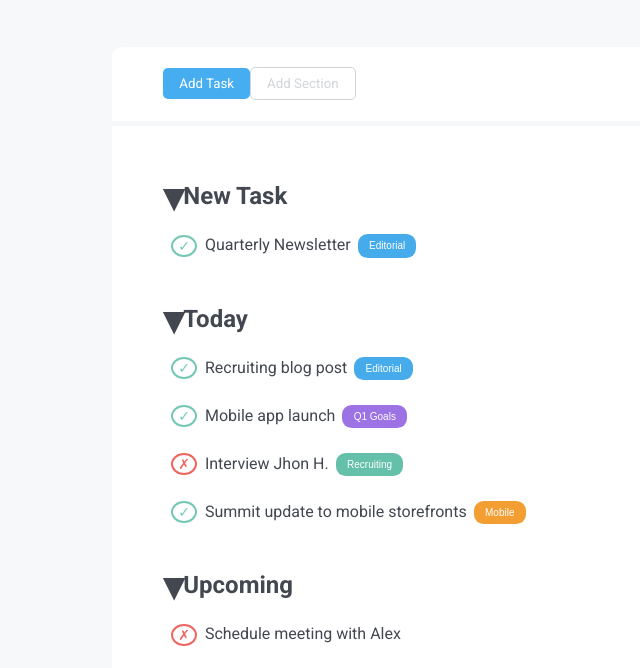
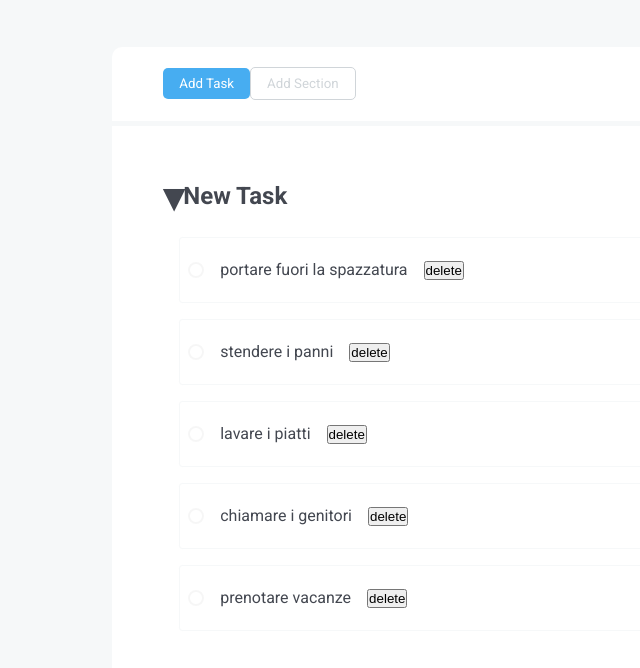
Before and after one commit to LivingtonMerello98/vue-todolist, a plain HTML site: page index.html in a window 1280 px wide. Shown: the part 123-791 px from the top of the page, without its empty margins (16-656 px from the left). Drawn offline with nearby package versions, Linux system fonts and the light colour scheme.

Commit message:
[upd] milestone 1

```diff
--- a/index.html
+++ b/index.html
@@ -35,45 +35,17 @@
                             <!-- new task -->
                             <h2><span class="triangle-icon">&blacktriangledown;</span>New Task</h2>
                             <ul>
-                                <li><span class="checked">&#x2713;</span>Quarterly Newsletter <button class="cta-list editorial">Editorial</button></li>
-                            </ul>
-                        </div>
-                        <div class="list">
-                            <!-- today -->
-                            <h2><span class="triangle-icon">&blacktriangledown;</span>Today</h2>
-                            <ul>
-                                <li>
-                                    <span class="checked">&#x2713;</span>Recruiting blog post <button class="cta-list editorial">Editorial</button>
-                                </li>
-                                <li>
-                                    <span class="checked">&#x2713;</span>Mobile app launch <button class="cta-list q1_goals">Q1 Goals</button>
-                                </li>
-                                <li>
-                                    <span class="un-checked">&#x2717;</span>Interview Jhon H. <button class="cta-list recruiting">Recruiting</button>
-                                </li>
-                                <li>
-                                    <span class="checked">&#x2713;</span>Summit update to mobile storefronts <button class="cta-list mobile">Mobile</button>
+                                <!-- lista su cui iterare -->
+                                <li class="style" v-for="(task, index) in taskList" :key="index">
+                                    <div>
+                                        <input type="checkbox" :id="'to-do-'+ index" v-model="task.selected" class="checkbox">
+                                        <label :for="'to-do-'+ index">{{task['to-do']}}</label>
+                                        <button style="margin-left: 1rem;" @click="removeTask(index)">delete</button>
+                                    </div>
                                 </li>
                             </ul>
                         </div>
-                        <div class="list">
-                            <!-- upcoming -->
-                            <h2><span class="triangle-icon">&blacktriangledown;</span>Upcoming</h2>
-                            <ul>
-                                <li>
-                                    <span class="un-checked">&#x2717;</span>Schedule meeting with Alex
-                                </li>
-                                <li>
-                                    <span class="checked">&#x2713;</span>Homepage refresh <button class="cta-list website">Website</button>
-                                </li>
-                                <li>
-                                    <span class="checked">&#x2713;</span>Onboard new Sales team members <button class="cta-list sales">Sales</button>
-                                </li>
-                                <li>
-                                    <span class="checked">&#x2713;</span>Review editorial calendar <button class="cta-list editorial">Editorial</button>
-                                </li>
-                            </ul>
-                        </div>
+
                     </div>
                 </div>
             </div>
--- a/script/main.js
+++ b/script/main.js
@@ -4,12 +4,35 @@ console.log('sono connesso')
 const { createApp } = Vue
 
 createApp({
-    data(){
-        return{
-           message : 'ciao',
+    data() {
+        return {
+            taskList: [
+                {
+                    'to-do': 'portare fuori la spazzatura',
+                    selected: false,
+                },
+                {
+                    'to-do': 'stendere i panni',
+                    selected: false,
+                },
+                {
+                    'to-do': 'lavare i piatti',
+                    selected: false,
+                },
+                {
+                    'to-do': 'chiamare i genitori',
+                    selected: false,
+                },
+                {
+                    'to-do': 'prenotare vacanze',
+                    selected: false,
+                },
+            ]
         }
     },
-    methods:{
-
+    methods: {
+        removeTask(index) {
+            this.taskList.splice(index,1);
+        }
     }
-}).mount('#app')
+}).mount('#app');
--- a/style/style.css
+++ b/style/style.css
@@ -1,7 +1,7 @@
 *{
     padding: 0;
     margin: 0;
-    border-sizing:border-box;
+    box-sizing: border-box;
 }
 
 body{
@@ -100,9 +100,64 @@ li{
     color: rgb(67,71,80);
     vertical-align: middle;
     line-height: 3;
+    margin: 1rem;
 }
 
+
+.style{
+    border-radius: 0.2rem;
+    border:solid 1px rgb(246,248,249) ;
+    padding: 0.5rem;
+}
 /* entity code formatting */
+
+
+.checkbox {
+    display: none;
+}
+
+/* Stile del nuovo checkbox */
+.checkbox + label {
+    position: relative;
+    cursor: pointer;
+    padding-left: 2rem;
+    line-height: 1.5;
+    user-select: none;
+}
+
+.checkbox + label:before, .checkbox + label:after {
+    content: '';
+    position: absolute;
+    transition: all 0.2s ease;
+}
+
+/* Stile del perimetro */
+.checkbox + label:before {
+    height: 1rem;
+    width: 1rem;
+    border: 2px solid #00000009;
+    border-radius: 50%;
+    top: 50%;
+    left: 0;
+    transform: translateY(-50%);
+    box-sizing: border-box;
+}
+
+/* Stile del segno di spunta */
+.checkbox + label:after {
+    font-size: 0.75rem;
+    top: 50%;
+    left: 0.2rem;
+    transform: translate(-50%, -50%) scale(0);
+    color: #00000010;
+}
+
+/* Stile quando il checkbox è selezionato */
+.checkbox:checked + label:before {
+    background-color: #45ABEA;
+    border-color: #ffffff;
+}
+
 .checked{
     font-size:14px;
     color: rgb(118,200,181);
@@ -123,6 +178,7 @@ li{
     margin-right:0.5rem;
     margin-left:0.5rem;
 }
+
 
 /* cta-list */
 .cta-list{
```
